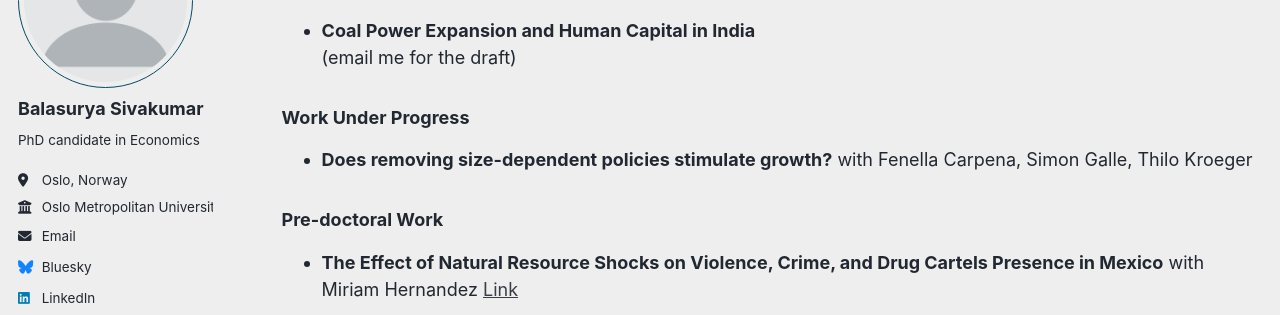
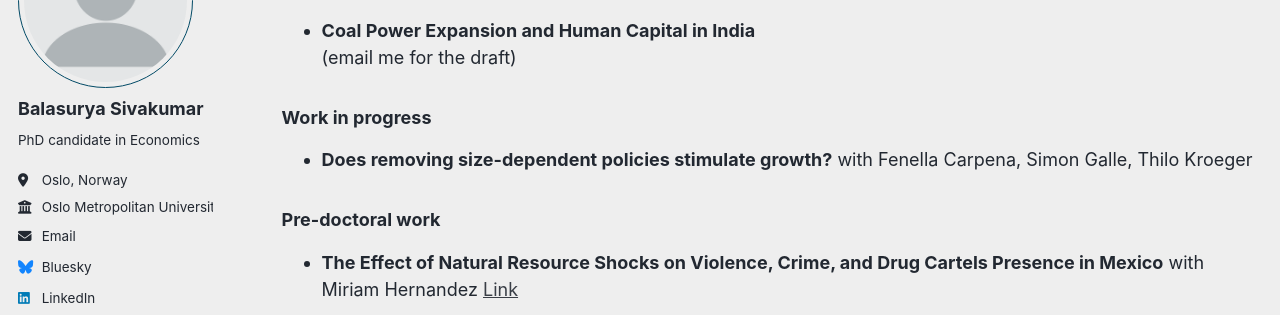
Before and after one commit to BalasuryaSivakumar/balasuryasivakumar.github.io, a Jekyll site: the page built from _pages/publications.md, in a window 1280 px wide and 1003 px high. Shown: the part 186-501 px from the top of the window. Built offline with Jekyll 4.4.1, drawn with Linux system fonts in a browser that asks for light colours; a script that is not in the unit is left out.

Commit message:
Update publications.md

```diff
--- a/_pages/publications.md
+++ b/_pages/publications.md
@@ -8,11 +8,11 @@ author_profile: true
 - **Coal Power Expansion and Human Capital in India**
   (email me for the draft)
 
-### Work Under Progress
+### Work in progress
 - **Does removing size-dependent policies stimulate growth?**
    with Fenella Carpena, Simon Galle, Thilo Kroeger
 
-### Pre-doctoral Work
+### Pre-doctoral work
 - **The Effect of Natural Resource Shocks on Violence, Crime, and Drug Cartels Presence in Mexico**
   with Miriam Hernandez [Link](https://lup.lub.lu.se/student-papers/search/publication?q=author+exact+%22Sivakumar%2C+Balasurya%22)
 
```
